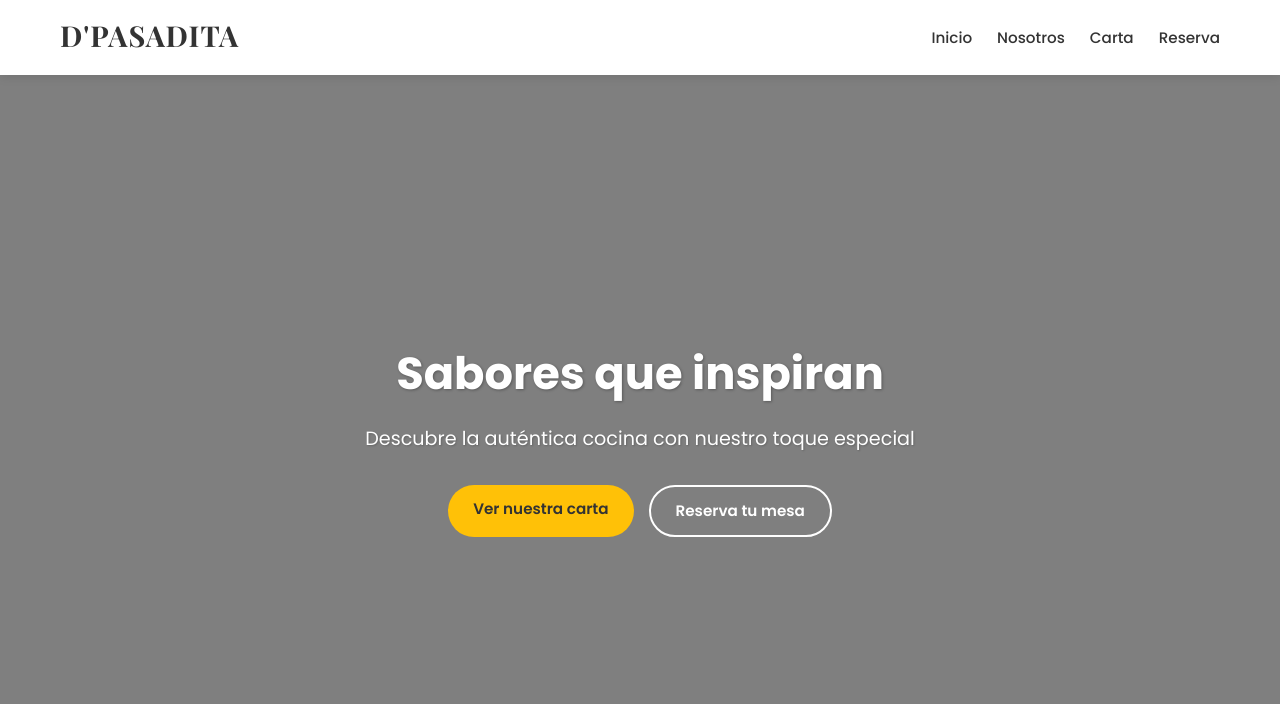
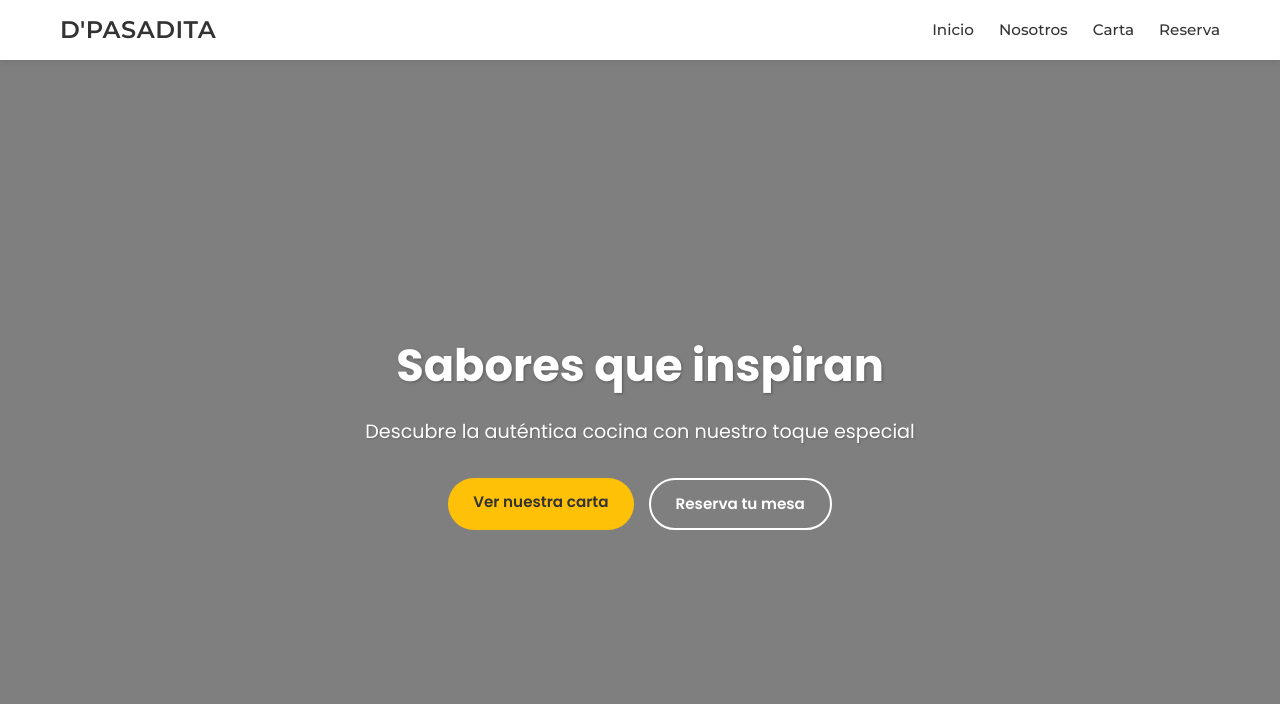
Before and after one commit to Alons08/d-pasadita, a plain HTML site: page index.html in a window 1280 px wide. Shown: the top 704 px of the page. Drawn offline with nearby package versions, Linux system fonts and the light colour scheme.

Commit message:
actualizacl

```diff
--- a/css/styles.css
+++ b/css/styles.css
@@ -1,5 +1,3 @@
-@import url('https://fonts.googleapis.com/css2?family=Playfair+Display:wght@400;500;600;700&display=swap');
-
 :root {
     --primary-color: #FFC107;
     --primary-dark: #FFA000;
@@ -22,7 +20,7 @@ body {
     color: var(--black);
     line-height: 1.6;
     overflow-x: hidden;
-    padding-top: 75px;
+    padding-top: 60px; /* Ajustado a la nueva altura del navbar */
 }
 
 .container {
@@ -82,15 +80,16 @@ a {
     margin: 15px auto 0;
 }
 
+/* Navbar Estilizado */
 .navbar {
     background-color: var(--white);
-    box-shadow: 0 2px 10px rgba(0, 0, 0, 0.1);
+    box-shadow: 0 1px 6px rgba(0, 0, 0, 0.1);
     position: fixed;
     width: 100%;
     top: 0;
     z-index: 1000;
-    padding: 15px 0;
-    height: 75px;
+    padding: 10px 0;
+    height: 60px;
     display: flex;
     align-items: center;
 }
@@ -108,41 +107,13 @@ a {
 }
 
 .restaurant-name {
-    font-family: 'Playfair Display', serif;
-    font-size: 1.8rem;
-    font-weight: 700;
+    font-family: 'Montserrat', sans-serif;
+    font-size: 1.5rem;
+    font-weight: 600;
     color: var(--black);
-    letter-spacing: 1px;
+    letter-spacing: 0.5px;
     text-transform: uppercase;
     position: relative;
-    padding-bottom: 5px;
-}
-
-.restaurant-name::after {
-    content: '';
-    position: absolute;
-    bottom: 0;
-    left: 0;
-    width: 100%;
-    height: 2px;
-    background-color: var(--primary-color);
-    transform: scaleX(0);
-    transform-origin: right;
-    transition: transform 0.3s ease;
-}
-
-.restaurant-name:hover::after {
-    transform: scaleX(1);
-    transform-origin: left;
-}
-
-.footer .restaurant-name {
-    color: var(--white);
-    font-size: 1.5rem;
-}
-
-.footer .restaurant-name::after {
-    background-color: var(--primary-color);
 }
 
 .nav-links {
@@ -155,10 +126,11 @@ a {
 }
 
 .nav-links a {
+    font-family: 'Montserrat', sans-serif;
     font-weight: 500;
+    font-size: 0.95rem;
     transition: color 0.3s ease;
     position: relative;
-    font-size: 0.95rem;
 }
 
 .nav-links a::after {
@@ -219,7 +191,7 @@ a {
 /* Hero Section */
 .hero {
     display: flex;
-    height: calc(100vh - 75px);
+    height: calc(100vh - 60px);
     min-height: 500px;
     background: linear-gradient(rgba(0, 0, 0, 0.5), rgba(0, 0, 0, 0.5)), url('images/hero-bg.jpg');
     background-size: cover;
@@ -582,7 +554,7 @@ a {
     }
 
     .restaurant-name {
-        font-size: 1.5rem;
+        font-size: 1.3rem;
     }
 }
 
@@ -593,10 +565,10 @@ a {
 
     .nav-links {
         position: fixed;
-        top: 75px;
+        top: 60px;
         left: -100%;
         width: 100%;
-        height: calc(100vh - 75px);
+        height: calc(100vh - 60px);
         background-color: var(--white);
         flex-direction: column;
         align-items: center;
@@ -648,7 +620,7 @@ a {
     }
 
     .restaurant-name {
-        font-size: 1.3rem;
+        font-size: 1.1rem;
     }
 }
 
@@ -666,15 +638,11 @@ a {
         font-size: 2rem;
     }
 
-    .footer-logo img {
-        height: 40px;
-    }
-
     .section {
         padding: 60px 0;
     }
 
     .restaurant-name {
-        font-size: 1.1rem;
+        font-size: 1rem;
     }
 }
--- a/index.html
+++ b/index.html
@@ -8,7 +8,7 @@
     <link rel="stylesheet" href="https://cdnjs.cloudflare.com/ajax/libs/font-awesome/6.0.0-beta3/css/all.min.css">
     <link rel="preconnect" href="https://fonts.googleapis.com">
     <link rel="preconnect" href="https://fonts.gstatic.com" crossorigin>
-    <link href="https://fonts.googleapis.com/css2?family=Poppins:wght@400;500;600;700&family=Playfair+Display:wght@400;500;600;700&display=swap" rel="stylesheet">
+    <link href="https://fonts.googleapis.com/css2?family=Montserrat:wght@400;500;600;700&family=Poppins:wght@400;500;600;700&display=swap" rel="stylesheet">
 </head>
 <body>
     <!-- Navbar -->
--- a/js/script.js
+++ b/js/script.js
@@ -3,15 +3,8 @@ document.addEventListener('DOMContentLoaded', function() {
     function adjustHero() {
         const navbar = document.querySelector('.navbar');
         const hero = document.querySelector('.hero');
-
-        // Calcular altura del navbar
         const navbarHeight = navbar.offsetHeight;
-
-        // Aplicar los ajustes
-        hero.style.marginTop = '0';
         hero.style.height = `calc(100vh - ${navbarHeight}px)`;
-
-        // Mostrar el hero después de los cálculos
         setTimeout(() => {
             document.querySelector('.hero').classList.add('hero-loaded');
         }, 100);
@@ -61,9 +54,9 @@ document.addEventListener('DOMContentLoaded', function() {
     let menuItems;
     const filterButtons = document.querySelectorAll('.filter-btn');
 
-    // Datos actualizados del menú sin el filtro "Todos"
+    // Datos del menú
     const menuData = [
-        // 🍽️ Platos principales
+        // Platos principales
         {
             name: "Pollo Broaster",
             description: "Crocante pollo broaster acompañado de papas fritas y ensalada fresca",
@@ -72,6 +65,7 @@ document.addEventListener('DOMContentLoaded', function() {
             image: "images/pollo-broaster.jpg",
             available: true
         },
+        // ... (resto de los items del menú se mantienen igual)
         {
             name: "Mostrito",
             description: "Delicioso mostrito con carne, papas y salsa especial de la casa",
@@ -243,18 +237,13 @@ document.addEventListener('DOMContentLoaded', function() {
     // Function to generate menu items
     function generateMenuItems() {
         const menuContainer = document.querySelector('.menu-items');
-
-        // Clear container first
         menuContainer.innerHTML = '';
 
         menuData.forEach(item => {
             const menuItem = document.createElement('div');
             menuItem.className = 'menu-item';
             menuItem.setAttribute('data-category', item.category);
-
-            // Mostrar solo los platos principales inicialmente
-            const showItem = item.category === 'platos-principales';
-            menuItem.style.display = showItem ? 'block' : 'none';
+            menuItem.style.display = item.category === 'platos-principales' ? 'block' : 'none';
 
             const availabilityClass = item.available ? 'available' : 'not-available';
             const availabilityText = item.available ? 'Disponible' : 'Agotado';
@@ -274,30 +263,21 @@ document.addEventListener('DOMContentLoaded', function() {
             menuContainer.appendChild(menuItem);
         });
 
-        // Update menu items list after generating them
         menuItems = document.querySelectorAll('.menu-item');
     }
 
     // Generate initial menu items
     generateMenuItems();
 
-    // Filter menu items (sin la opción "Todos")
+    // Filter menu items
     filterButtons.forEach(button => {
         button.addEventListener('click', function() {
-            // Remove active class from all buttons
             filterButtons.forEach(btn => btn.classList.remove('active'));
-
-            // Add active class to clicked button
             this.classList.add('active');
-
             const filterValue = this.getAttribute('data-filter');
 
             menuItems.forEach(item => {
-                if (item.getAttribute('data-category') === filterValue) {
-                    item.style.display = 'block';
-                } else {
-                    item.style.display = 'none';
-                }
+                item.style.display = item.getAttribute('data-category') === filterValue ? 'block' : 'none';
             });
         });
     });
@@ -305,10 +285,6 @@ document.addEventListener('DOMContentLoaded', function() {
     // Add scroll animation to navbar
     window.addEventListener('scroll', function() {
         const navbar = document.querySelector('.navbar');
-        if (window.scrollY > 20) {
-            navbar.style.boxShadow = '0 4px 10px rgba(0, 0, 0, 0.1)';
-        } else {
-            navbar.style.boxShadow = '0 2px 10px rgba(0, 0, 0, 0.1)';
-        }
+        navbar.style.boxShadow = window.scrollY > 20 ? '0 4px 10px rgba(0, 0, 0, 0.1)' : '0 1px 6px rgba(0, 0, 0, 0.1)';
     });
 });
```
